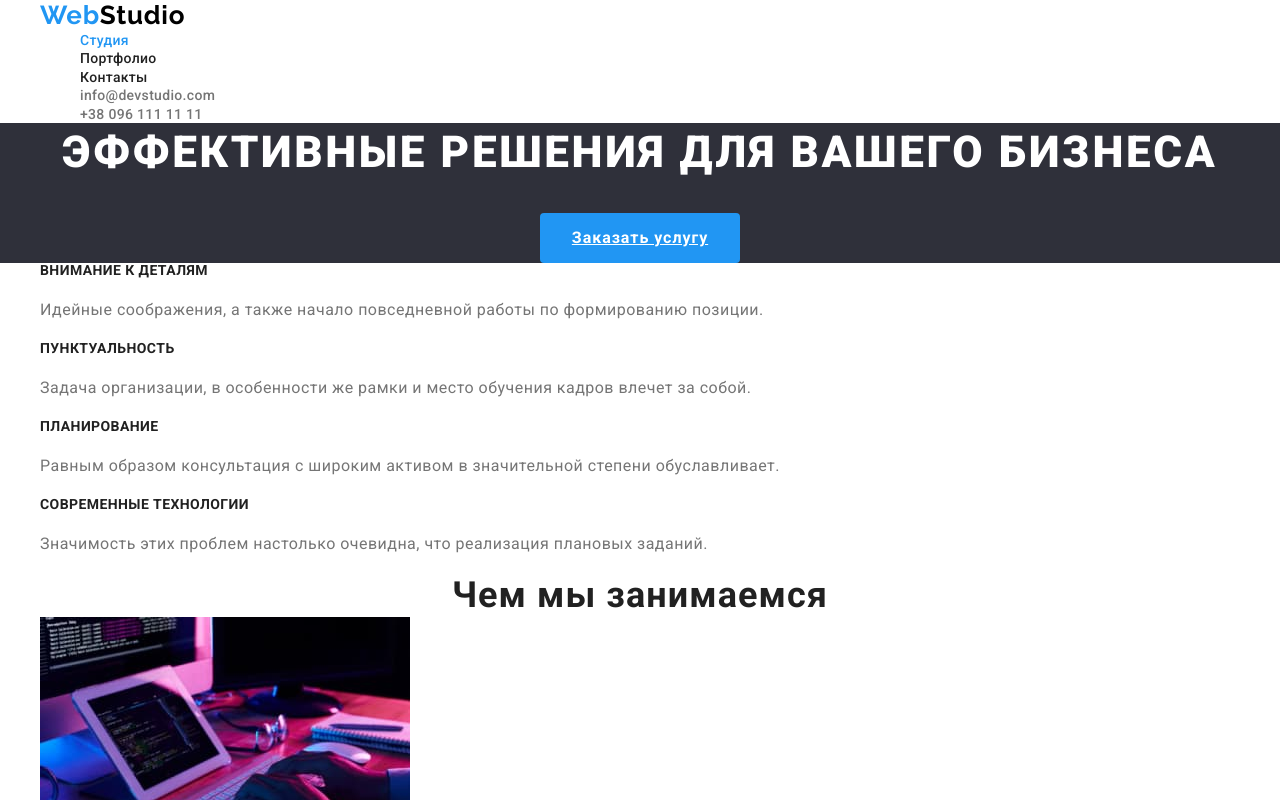
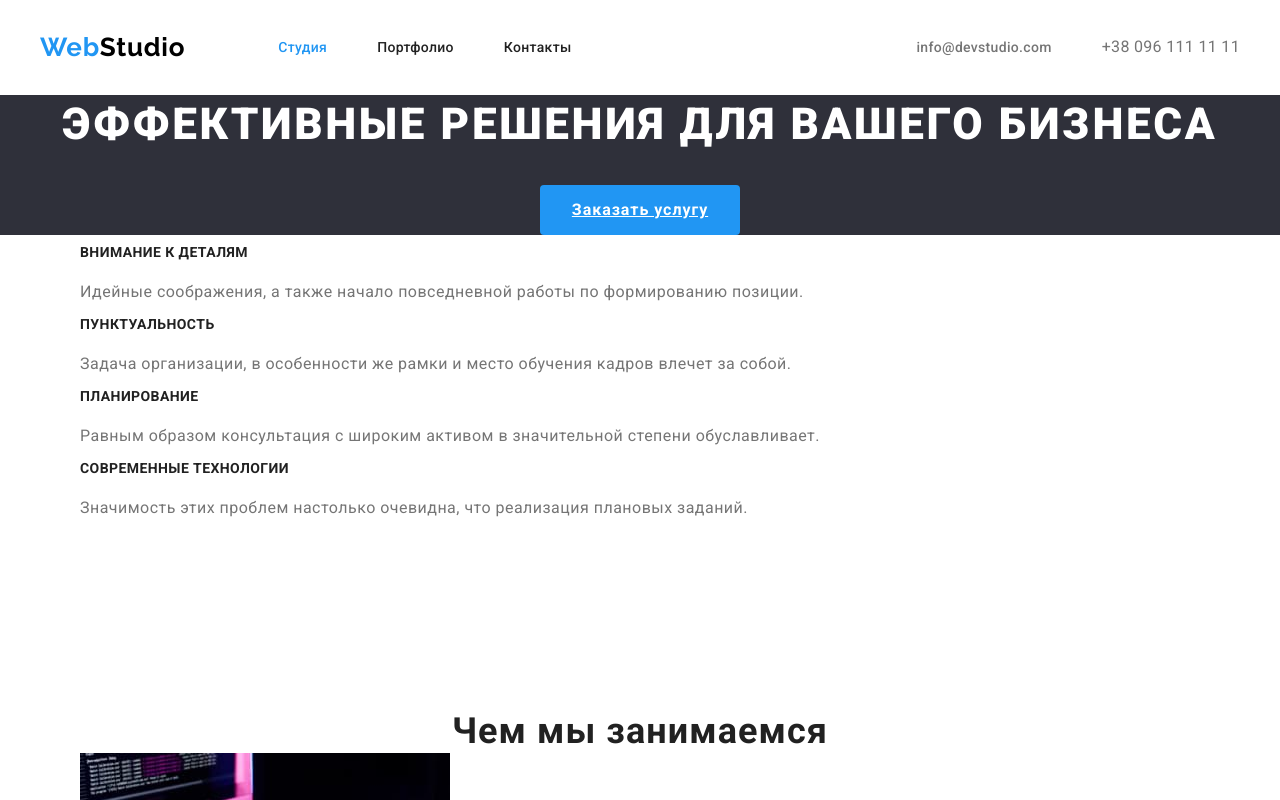
Before and after one commit to Andriy323/goit-markup-hw-03, a plain HTML site: page index.html in a window 1280 px wide. Shown: the top 800 px of the page. Drawn offline with nearby package versions, Linux system fonts and the light colour scheme.

Commit message:
start-dz-3

```diff
--- a/css/styles.css
+++ b/css/styles.css
@@ -24,7 +24,39 @@ body {
   overflow: hidden;
 }
 
+.list {
+  list-style: none;
+  margin-top: 0;
+  margin-bottom: 0;
+}
+
 /* <<<---HEADER--->>> */
+
+.main-nav {
+  display: flex;
+  align-items:center;
+}
+
+.nav {
+  align-items:center;
+  padding-top: 32px;
+  padding-bottom: 32px;
+  display: flex;
+}
+ .nav .site-nav {
+  margin-left: 93px;
+ }
+.site-nav {
+  display: flex;
+  margin-left: auto;
+  padding: 0;
+
+}
+
+.site-nav .nav-item + .nav-item {
+ margin-left: 50px;
+
+}
 
 .logo {
   color: #2196f3;
@@ -34,7 +66,6 @@ body {
   font-size: 26px;
   line-height: 1.19;
 }
-
 
 .logo-secondary {
   color: #000000;
@@ -51,6 +82,9 @@ body {
   font-size: 14px;
   line-height: 1.14;
 }
+
+
+
 
 .nav-link-address {
   color: var(--acept-color);
@@ -90,7 +124,9 @@ body {
   display: inline-block;
 }
 
-h1 ,h2 ,h3 {
+h1,
+h2,
+h3 {
   margin: 0;
 }
 .hero-button:hover,
@@ -99,10 +135,10 @@ h1 ,h2 ,h3 {
 }
 
 .container {
-width: 1200px;
-/* background-color: tomato; */
-margin-left: auto;
-margin-right: auto;
+  width: 1200px;
+
+  margin-left: auto;
+  margin-right: auto;
 }
 
 /* <<<---НАШЕ ПРЕИМУЩИСТВО--->>> */
@@ -114,6 +150,7 @@ margin-right: auto;
   line-height: 1.14;
   letter-spacing: 0.03em;
   text-transform: uppercase;
+  margin-top: 10px;
 }
 
 .after-title {
@@ -121,6 +158,7 @@ margin-right: auto;
   font-size: 14px;
   line-height: 1.71;
   letter-spacing: 0.03em;
+  margin-bottom: 10px;
 }
 
 /* <<<---ЧЕМ МИ ЗАНЕМАЕМСЯ--->>> */
@@ -132,6 +170,7 @@ margin-right: auto;
   line-height: 1.16;
   text-align: center;
   letter-spacing: 0.03em;
+  margin-top: 188px;
 }
 
 /* <<<---НАША КОМАНДА--->>> */
@@ -144,25 +183,30 @@ margin-right: auto;
   font-weight: 500;
   font-size: 16px;
   line-height: 1.18;
-  text-align: center;
+  /* text-align: center; */
   letter-spacing: 0.03em;
+  margin-top: 30px;
 }
 
 .position-team {
   color: var(--acept-color);
   font-size: 16px;
   line-height: 1.18;
-  text-align: center;
+  /* text-align: center; */
   letter-spacing: 0.03em;
+  margin-top: 10px;
 }
 
 /* <<<---FOOTER--->>> */
 
 .footer {
   background-color: #2f303a;
+  padding-top: 60px;
+  padding-bottom: 60px;
 }
 
 .footer .footer-logo {
+  /* display: inline-block; */
   color: var(--white-color);
   font-family: 'Raleway';
   font-weight: 700;
@@ -171,7 +215,14 @@ margin-right: auto;
   letter-spacing: 0.03em;
 }
 
+.footer .nav-link {
+  display: inline-block;
+  margin-bottom: 20px;
+}
+
 .address {
+  /* display: inline-block; */
+  margin-bottom: 9px;
   color: var(--white-color);
   font-size: 14px;
   line-height: 1.71;
@@ -179,13 +230,21 @@ margin-right: auto;
   font-style: normal;
 }
 
+.footer-link:not(:last-child) {
+  margin-bottom: 9px;
+}
 .footer .footer-link {
+  display: inline-block;
   color: rgba(255, 255, 255, 0.6);
   font-size: 14px;
   line-height: 1.71;
   letter-spacing: 0.03em;
   font-style: normal;
 }
+/*
+.footer .footer-link:not(:last-child){
+margin-bottom: 9px;
+} */
 
 .section {
   background-color: #f5f4fa;
@@ -195,13 +254,6 @@ margin-right: auto;
 .addres:focus,
 .footer-link:hover,
 .footer-link:focus {
-  color: #2196f3;
-}
-
-.nav-link:hover,
-.nav-link:focus,
-.nav-link-address:hover,
-.nav-link-address:focus {
   color: #2196f3;
 }
 
@@ -244,10 +296,11 @@ margin-right: auto;
   color: #2196f3;
 }
 
-.list {
-  list-style: none;
-  margin-top: 0;
-  margin-bottom: 0;
+.nav-link:hover,
+.nav-link:focus,
+.nav-link-address:hover,
+.nav-link-address:focus {
+  color: #2196f3;
 }
 
 .link {
--- a/index.html
+++ b/index.html
@@ -15,24 +15,30 @@
   </head>
   <body>
     <header class="header">
-      <nav class="container">
+      <div class="container main-nav">
+      <nav class="nav">
+
         <a href="/" class="nav-link-logo link"
+
           ><span class="logo">Web</span><span class="logo-secondary">Studio</span></a
         >
-        <ul class="list">
-          <li><a href="" class="nav-link current link">Студия</a></li>
-          <li><a href="./portfolio.html" class="nav-link link">Портфолио</a></li>
-          <li><a href="" class="nav-link link">Контакты</a></li>
+        <ul class="site-nav list">
+          <li class="nav-item"><a href="" class="nav-link current link">Студия</a></li>
+          <li class="nav-item"><a href="./portfolio.html" class="nav-link link">Портфолио</a></li>
+          <li class="nav-item"><a href="" class="nav-link link">Контакты</a></li>
         </ul>
       </nav>
-      <div class="container">
-        <ul class="list">
-          <li>
+
+        <ul class="site-nav list">
+          <li class="nav-item">
             <a href="mailto:info@devstudio.com" class="nav-link-address link">info@devstudio.com</a>
           </li>
-          <li><a href="tel:+380961111111" class="nav-link-address link">+38 096 111 11 11</a></li>
+          <li class="nav-item" link">+38 096 111 11 11</a></li>
         </ul>
       </div>
+
+
+
     </header>
     <main class="main">
       <section class="hero">
@@ -44,6 +50,7 @@
       </section>
 
       <section class="style">
+        <div class="container">
           <h2 class="text-hidden">Наше преимущество</h2>
           <ul class="list">
             <li class="items">
@@ -71,17 +78,21 @@
               </p>
             </li>
           </ul>
+        </div>
       </section>
 
       <section class="work">
+        <div class="container">
           <h2 class="section-title">Чем мы занимаемся</h2>
           <ul class="list">
             <li><img src="./images/img.jpg" width="370" alt="Робота на ноутбуке" /></li>
             <li><img src="./images/img2.jpg" width="370" alt="Проверка дизайна на телефоне" /></li>
             <li><img src="./images/img3.jpg" width="370" alt="Вибор цвета для дизайна" /></li>
           </ul>
+        </div>
       </section>
       <section class="section">
+        <div class="container">
           <h2 class="section-title">Наша команда</h2>
           <ul class="list-team">
             <li>
@@ -105,14 +116,18 @@
               <p class="position-team">UI Designer</p>
             </li>
           </ul>
+        </div>
       </section>
     </main>
+
     <footer class="footer">
+      <div class="container">
         <a href="/" class="nav-link link"
           ><span class="logo">Web</span><span class="footer-logo">Studio</span></a
         >
+
         <address>
-        <ul class="list">
+          <ul>
             <li>
               <a href="https://goo.gl/maps/TAov6L2ijGUD7okL6" target="_blank" class="address link"
                 >г. Киев, пр-т Леси Украинки, 26</a
@@ -123,6 +138,7 @@
             <li><a href="tel:+380991111111" class="footer-link link">+38 099 111 11 11</a></li>
           </ul>
         </address>
+      </div>
     </footer>
   </body>
 </html>
```
Lines whose indentation alone changed are shown as unchanged.
